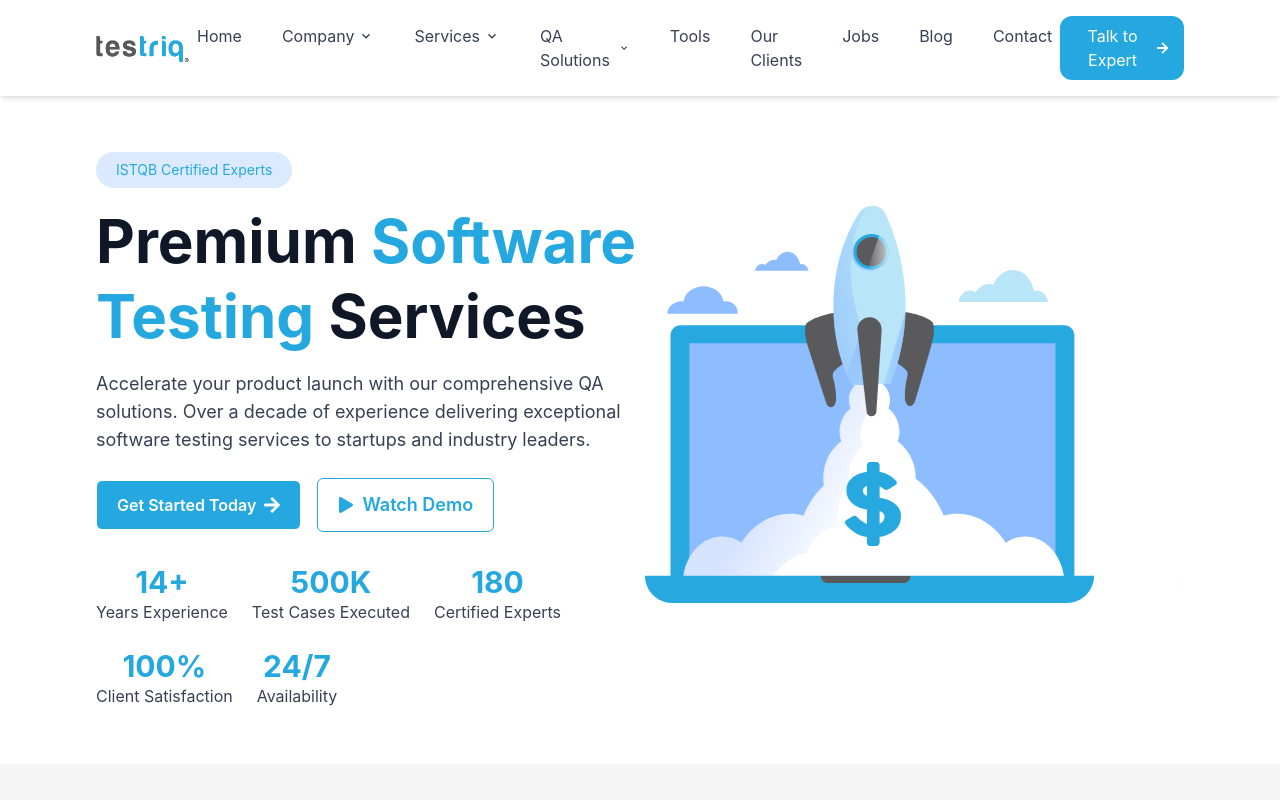
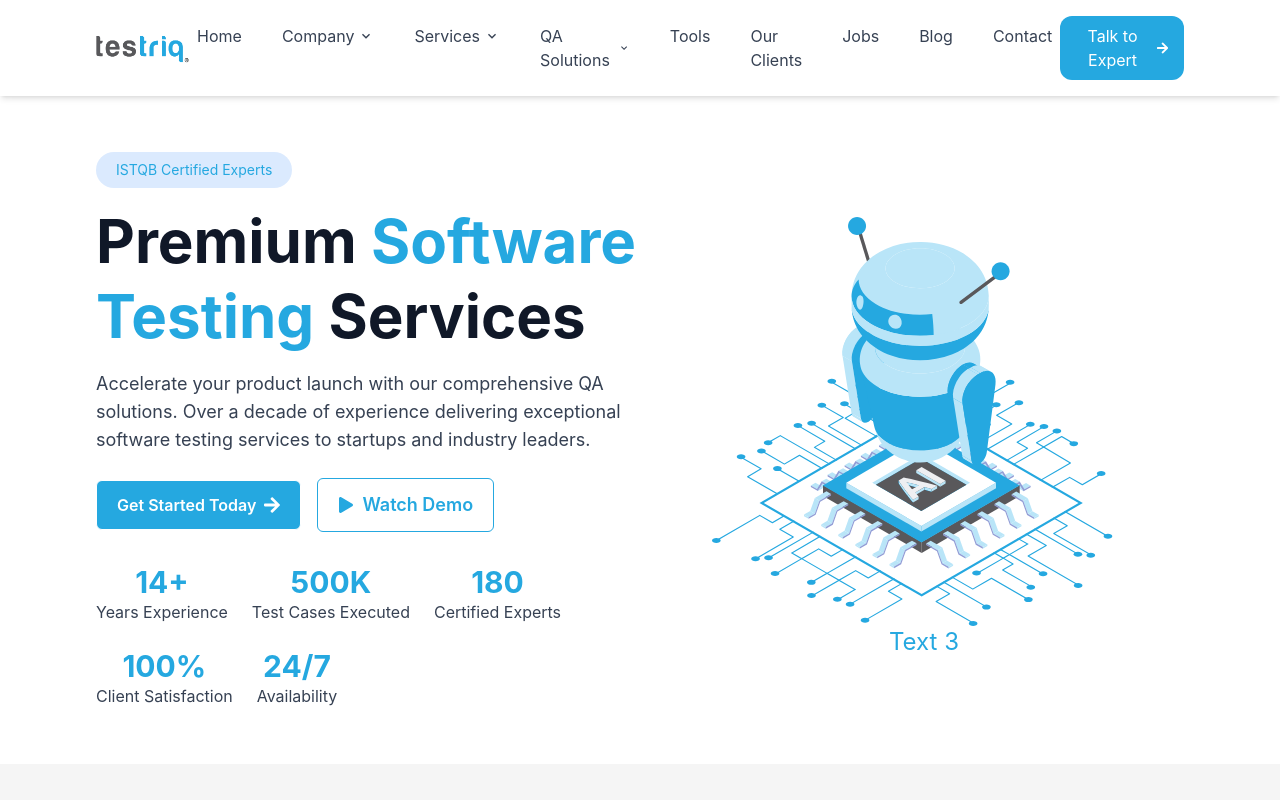
Before and after one commit to prakash47/testrq-3.0, a Next.js app: page / in a window 1280 px wide. Shown: the top 800 px of the page. Built offline with nearby package versions, Linux system fonts and the light colour scheme.

Commit message:
changed imageSlider in HomeHeroSection and updated designs

```diff
--- a/src/components/ImageSlider.tsx
+++ b/src/components/ImageSlider.tsx
@@ -1,52 +1,84 @@
-"use client";
-import React, { useEffect, useState } from 'react';
+'use client';
+
+import React, { useState, useEffect } from 'react';
 import Image from 'next/image';
 import image1 from '../../public/launchfastqa-1.svg';
 import image2 from '../../public/Group-computers.svg';
 import image3 from '../../public/Robot-AI.svg';
+import Link from 'next/link';
 
 const images = [
-    { src: image1 },
-    { src: image2 },
-    { src: image3 }
+  { src: image1, alt: 'Launch Fast QA', text: 'Text 1' },
+  { src: image2, alt: 'Group Computers', text: 'Text 2' },
+  { src: image3, alt: 'Robot AI', text: 'Text 3' },
 ];
 
 const ImageSlider = () => {
   const [currentIdx, setCurrentIdx] = useState(0);
 
-    const nextSlide = () => {
-        setCurrentIdx((prevIndex) => (prevIndex + 1) % images.length);
-    };
-
+  // Autoplay
   useEffect(() => {
     const interval = setInterval(() => {
-            nextSlide();
-        }, 2000); // Increased interval to 3s for better visibility of transition
+      setCurrentIdx((prevIndex) => (prevIndex + 1) % images.length);
+    }, 2500); // 3.5 seconds for a dynamic yet comfortable pace
 
     return () => clearInterval(interval);
   }, []);
 
   return (
-        <div className="relative w-full max-w-[700px] mx-auto overflow-hidden">
-            <div className="relative w-full h-[450px]">
+    <div className="relative w-full max-w-[700px] mx-auto h-[450px] overflow-hidden">
+      <style jsx>{`
+        @keyframes slideIn {
+          0% {
+            opacity: 0;
+            transform: translateX(0) scale(0.85) rotateY(15deg);
+          }
+          100% {
+            opacity: 1;
+            transform: translateX(0) scale(1) rotateY(0deg);
+          }
+        }
+        @keyframes slideOut {
+          0% {
+            opacity: 1;
+            transform: translateX(0) scale(1) rotateY(0deg);
+          }
+          100% {
+            opacity: 0;
+            transform: translateX(-70%) scale(0.85) rotateY(-15deg);
+          }
+        }
+        .slide-enter {
+          animation: slideIn 1s cubic-bezier(0.68, -0.55, 0.265, 1.55) forwards;
+        }
+        .slide-exit {
+          animation: slideOut 1s cubic-bezier(0.68, -0.55, 0.265, 1.55) forwards;
+        }
+      `}</style>
+
+      {/* Slides */}
+      <div className="relative w-full h-full">
         {images.map((image, index) => (
           <div
             key={index}
-                        className={`absolute top-0 left-0 w-full h-full transition-all duration-800 ease-in-out ${index === currentIdx
-                                ? 'opacity-100 transform translate-x-0'
-                                : 'opacity-0 transform translate-x-full'
+            className={`absolute top-3 left-3 w-full h-full ${
+              index === currentIdx ? 'slide-enter' : 'slide-exit hidden'
             }`}
           >
-                        < Image src={images[currentIdx].src}
-                            alt={`Slider image ${currentIdx + 1}`}
-                            // style={{ objectFit: "cover" }}
+            <Image
+              src={image.src}
+              alt={image.alt}
+            //   fill
+              style={{ objectFit: 'cover' }}
+              className="mx-15"
+              priority={index === 0} // Prioritize first image for faster loading
+            />
 
-                            // className='rounded-xl transition-opacity duration-500 ease-in-out cursor-pointer'
-                        />
+            <Link href={'#'} className='flex justify-center text-2xl text-[theme(color.brand.blue)] ' >{image.text}</Link>
+
           </div>
         ))}
       </div>
-
     </div>
   );
 };
--- a/src/components/sections/HomeComprehensiveSoftwareTesting.tsx
+++ b/src/components/sections/HomeComprehensiveSoftwareTesting.tsx
@@ -63,9 +63,7 @@ const HomeComprehensiveSoftwareTesting = () => {
                     })
                 }
             </div>
-            <div className='flex justify-center'>
-                <button className='p-2 border bg-[theme(color.brand.blue)] hover:bg-sky-600 transition duration-300 cursor-pointer text-white w-50 rounded-lg'>View All Services<span className='text-2xl'>&#8594;</span></button>
-            </div>
+
         </section>
     )
 }
--- a/src/components/sections/HomeHeroSection.tsx
+++ b/src/components/sections/HomeHeroSection.tsx
@@ -67,6 +67,8 @@ const Hero = () => {
       <div className="w-full mt-20 md:[w-1/2] lg:[my-10] md:my-10 max-w-xl">
       <ImageSlider/>
       </div>
+
+
     </section>
   );
 };
--- a/src/components/sections/HomeIndustryExpert.tsx
+++ b/src/components/sections/HomeIndustryExpert.tsx
@@ -57,9 +57,7 @@ const HomeIndustryExpert = () => {
                 }
             </div>
 
-            <div className='flex justify-center'>
-                <button className='p-2 border bg-[theme(color.brand.blue)] hover:bg-sky-600 transition duration-300 cursor-pointer text-white w-50 rounded-lg'>View All Industries<span className='text-2xl'>&#8594;</span></button>
-            </div>
+
 
         </section>
     )
--- a/src/components/sections/TeamHeroSection.tsx
+++ b/src/components/sections/TeamHeroSection.tsx
@@ -89,7 +89,7 @@ const TeamHeroSection = () => {
             <div className="absolute top-12 right-12 w-10 h-10 bg-white rounded-full shadow-lg flex items-center justify-center">
               <div className="w-6 h-6 bg-gradient-to-r from-purple-400 to-purple-500 rounded-full"></div>
             </div>
-            <div className="absolute bottom-16 left-12 w-14 h-14 bg-white rounded-full shadow-lg flex items-center justify-center">
+            <div className="absolute bottom-12 left-16 w-14 h-14 bg-white rounded-full shadow-lg flex items-center justify-center">
               <div className="w-10 h-10 bg-gradient-to-r from-green-400 to-green-500 rounded-full"></div>
             </div>
             <div className="absolute bottom-8 right-8 w-10 h-10 bg-white rounded-full shadow-lg flex items-center justify-center">
@@ -98,17 +98,17 @@ const TeamHeroSection = () => {
           </div>
 
           {/* Floating Stats */}
-          <div className="absolute -top-4 -right-4 bg-white rounded-lg shadow-lg p-4 border">
+          <div className="absolute -top-8 -right-4 bg-linear-to-t from-sky-500 to-indigo-500 rounded-lg shadow-lg p-4">
             <div className="text-center">
-              <div className="text-2xl font-bold text-[theme(color.brand.blue)]">8+</div>
-              <div className="text-sm text-gray-600">Avg Experience</div>
+              <div className="text-2xl font-bold text-white">8+</div>
+              <div className="text-sm text-white">Avg Experience</div>
             </div>
           </div>
 
-          <div className="absolute -bottom-4 -left-4 bg-white rounded-lg shadow-lg p-4 border">
+          <div className="absolute -bottom-4 -left-4 bg-linear-to-r from-cyan-500 to-blue-500 rounded-lg shadow-lg p-4">
             <div className="text-center">
-              <div className="text-2xl font-bold text-[theme(color.brand.blue)]">100%</div>
-              <div className="text-sm text-gray-600">Certified</div>
+              <div className="text-2xl font-bold text-white">100%</div>
+              <div className="text-sm text-white">Certified</div>
             </div>
           </div>
         </div>
--- a/src/components/sections/TeamLeadershipSection.tsx
+++ b/src/components/sections/TeamLeadershipSection.tsx
@@ -111,6 +111,8 @@ const TeamLeadershipSection = () => {
               className="object-cover rounded-full"
             />
     },
+
+
   ];
 
   return (
--- a/src/components/sections/TeamMembersSection.tsx
+++ b/src/components/sections/TeamMembersSection.tsx
@@ -105,7 +105,8 @@ const TeamMembersSection = () => {
       department: "Testriq QA Lab",
       linkedin: 'https://www.linkedin.com/in/elvita07',
       src: "/elvita-gomes.png",
-    }
+    },
+
   ];
 
   return (
@@ -177,7 +178,7 @@ const TeamMembersSection = () => {
                 key={index}
                 className="bg-white rounded-xl p-6 shadow-lg hover:shadow-xl transition-all duration-300 hover:-translate-y-2"
               >
-                <div className="text-center">
+                <div className="text-center rounded-full">
                   <div className='w-50 h-50 rounded-full flex items-center justify-center mx-auto mb-4'>
                     <Image src={member.src} alt="Employees Photo" width={200} height={250} />
 
```
Lines whose indentation alone changed are shown as unchanged.
